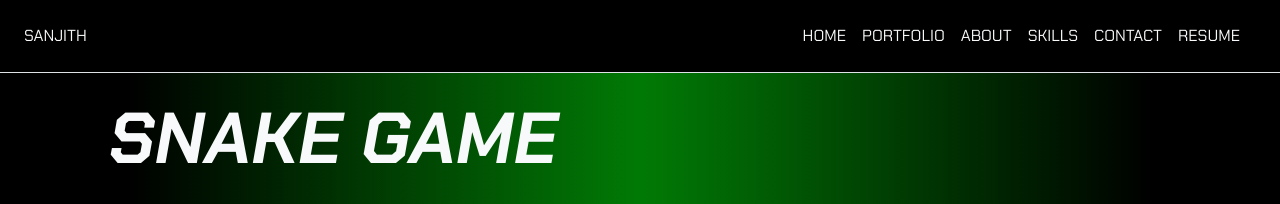
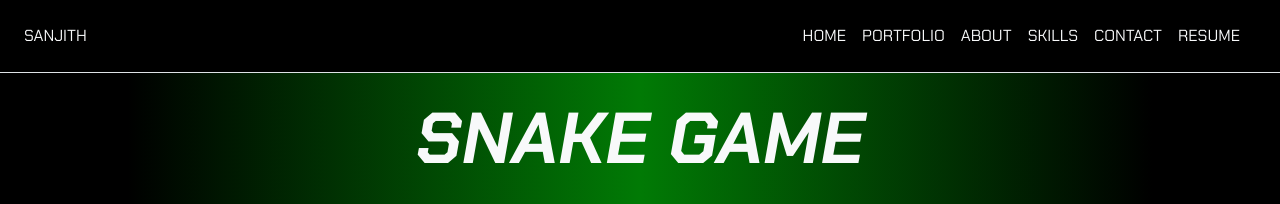
Before and after one commit to mesathor10/g_port, a React (Create React App) app: page /detail/1 in a window 1280 px wide. Shown: the top 204 px of the page. Built offline with nearby package versions, Linux system fonts and the light colour scheme; grey boxes are pictures that could not be loaded.

Commit message:
Update Detail.js

```diff
--- a/src/Detail.js
+++ b/src/Detail.js
@@ -22,7 +22,7 @@ function Detail() {
             >
               <div className="container-fluid p-0" id={data.name}>
                 <div className=" row justify-content-center align-items-center row-gap-4 pt-5">
-                  <div className="col-10 text-start mt-5  display-2 fw-bold fst-italic">
+                  <div className="col-10 text-center mt-5  display-2 fw-bold fst-italic">
                     {data.name}
                   </div>
 
```
